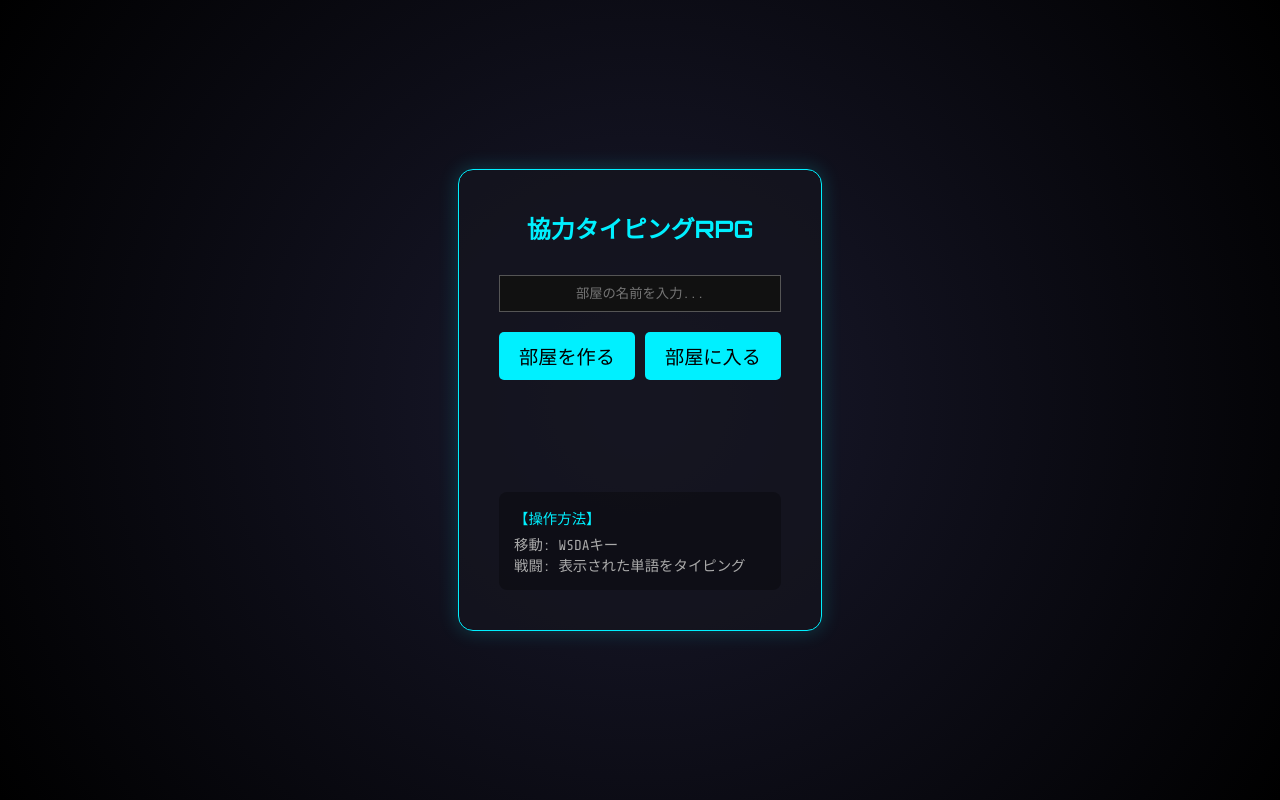
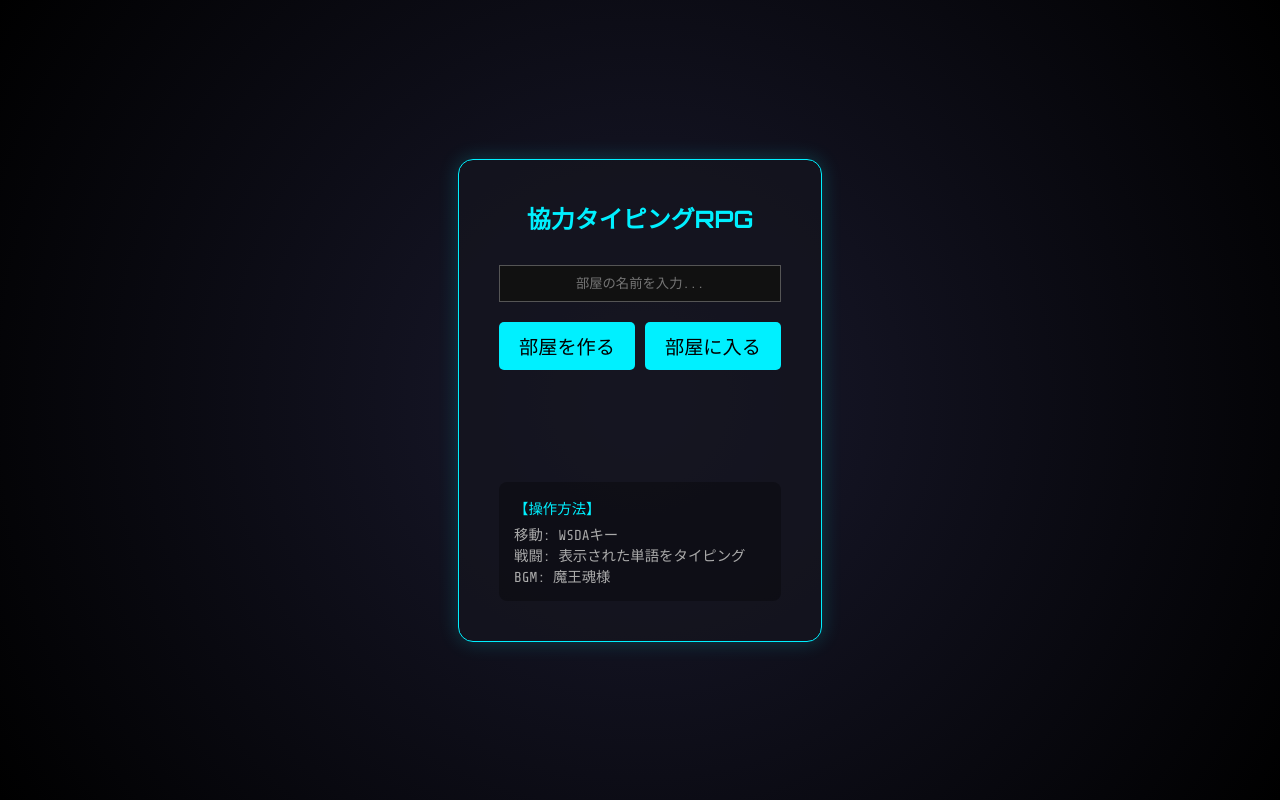
Before and after one commit to sovietkids/mmrc3, a website: page public/game/main.html in a window 1280 px wide. Drawn offline with nearby package versions, Linux system fonts and the light colour scheme; no server answers.

Commit message:
Add files via upload

```diff
--- a/public/game/main.html
+++ b/public/game/main.html
@@ -223,6 +223,7 @@
             <div style="color: var(--primary-color); margin-bottom: 5px;">【操作方法】</div>
             <div>移動: WSDAキー</div>
             <div>戦闘: 表示された単語をタイピング</div>
+            <div>BGM: 魔王魂様</div>
         </div>
     </div>
 
```
